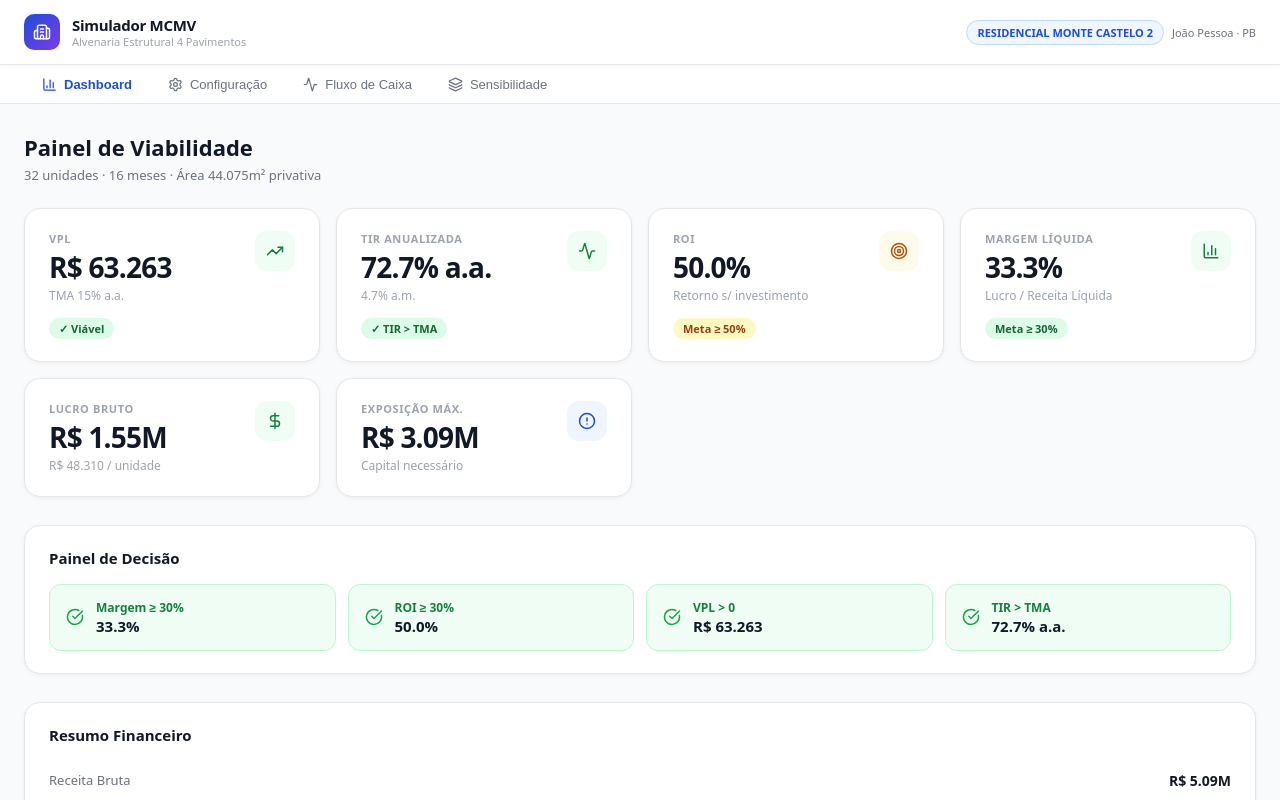
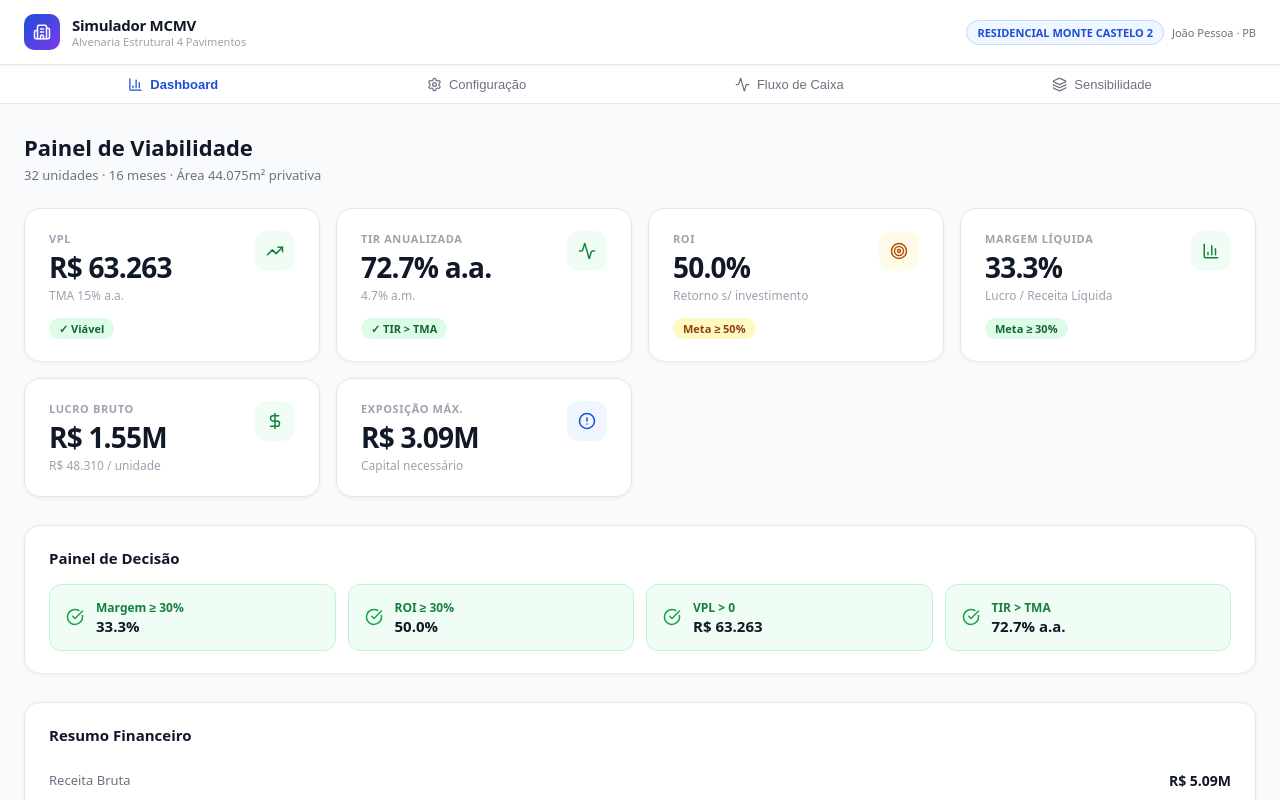
Before and after one commit to danielforteadv/simulador-mcmv, a React (Vite) app: page / in a window 1280 px wide. Shown: the top 800 px of the page. Built offline with nearby package versions, Linux system fonts and the light colour scheme.

Commit message:
style: remove horizontal scroll from tabs to keep all visible

```diff
--- a/src/App.jsx
+++ b/src/App.jsx
@@ -216,7 +216,7 @@ export default function App() {
 
       {/* Tab Nav */}
       <div style={{ background: "#fff", borderBottom: "1px solid #E5E7EB" }}>
-        <div className="no-scrollbar mobile-px-16 mobile-scroll-container" style={{ maxWidth: 1280, margin: "0 auto", padding: "0 24px", display: "flex", gap: 0, overflowX: "auto" }}>
+        <div className="mobile-px-16 mobile-flex-wrap" style={{ maxWidth: 1280, margin: "0 auto", padding: "0 24px", display: "flex", gap: 0, justifyContent: "space-between" }}>
           {tabs.map(t => {
             const Icon = t.icon;
             const active = tab === t.id;
@@ -226,13 +226,13 @@ export default function App() {
                 className="tab-button"
                 onClick={() => setTab(t.id)}
                 style={{
-                  display: "flex", alignItems: "center", gap: 7, padding: "12px 18px",
+                  display: "flex", alignItems: "center", justifyContent: "center", gap: 7, padding: "12px 10px",
                   borderBottom: active ? "2px solid #1d4ed8" : "2px solid transparent",
                   color: active ? "#1d4ed8" : "#6B7280",
                   fontWeight: active ? 600 : 500, fontSize: 13,
                   background: "none", border: "none", borderRadius: 0,
                   cursor: "pointer", transition: "all 0.15s", marginBottom: -1,
-                  whiteSpace: "nowrap", flexShrink: 0
+                  whiteSpace: "nowrap", flexGrow: 1, textAlign: "center"
                 }}
               >
                 <Icon size={15} />
```
